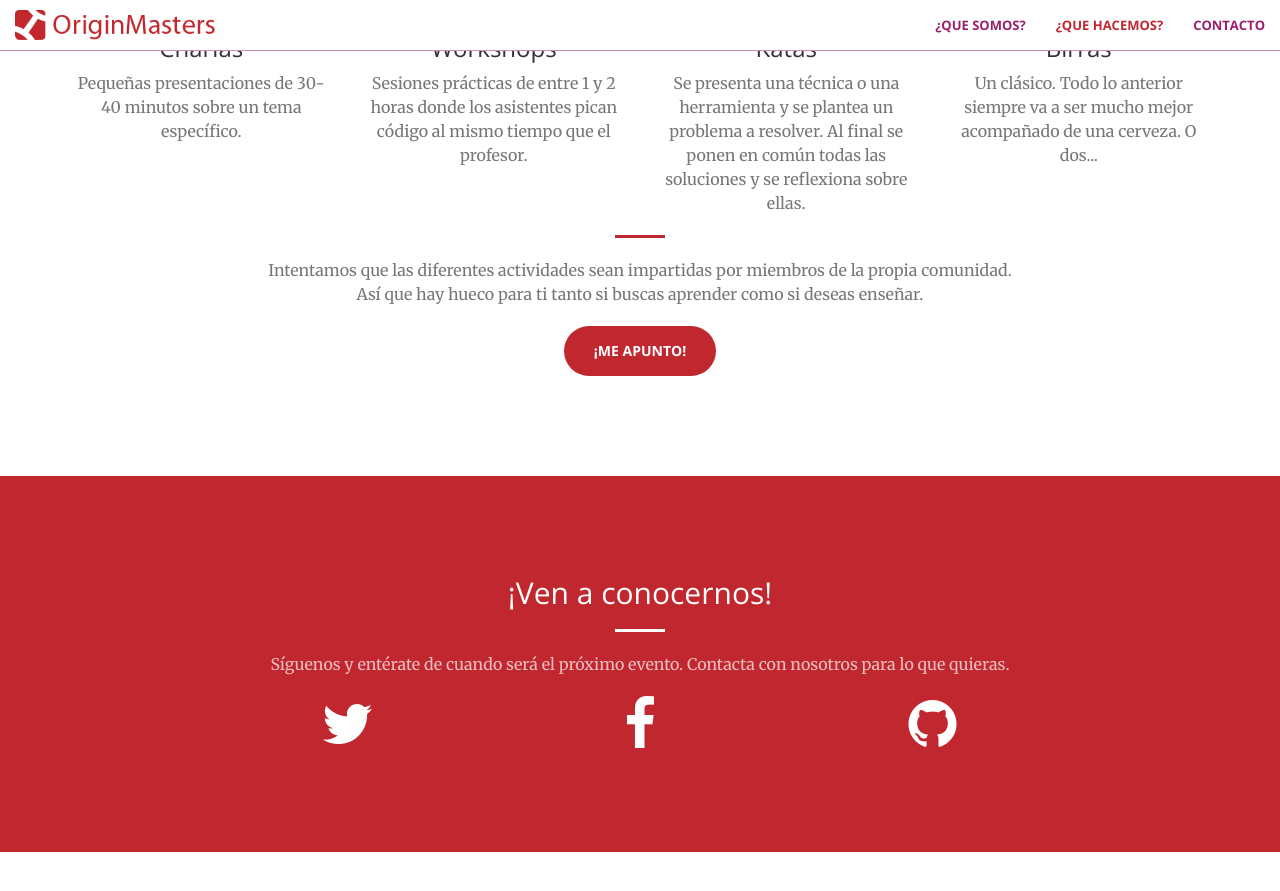
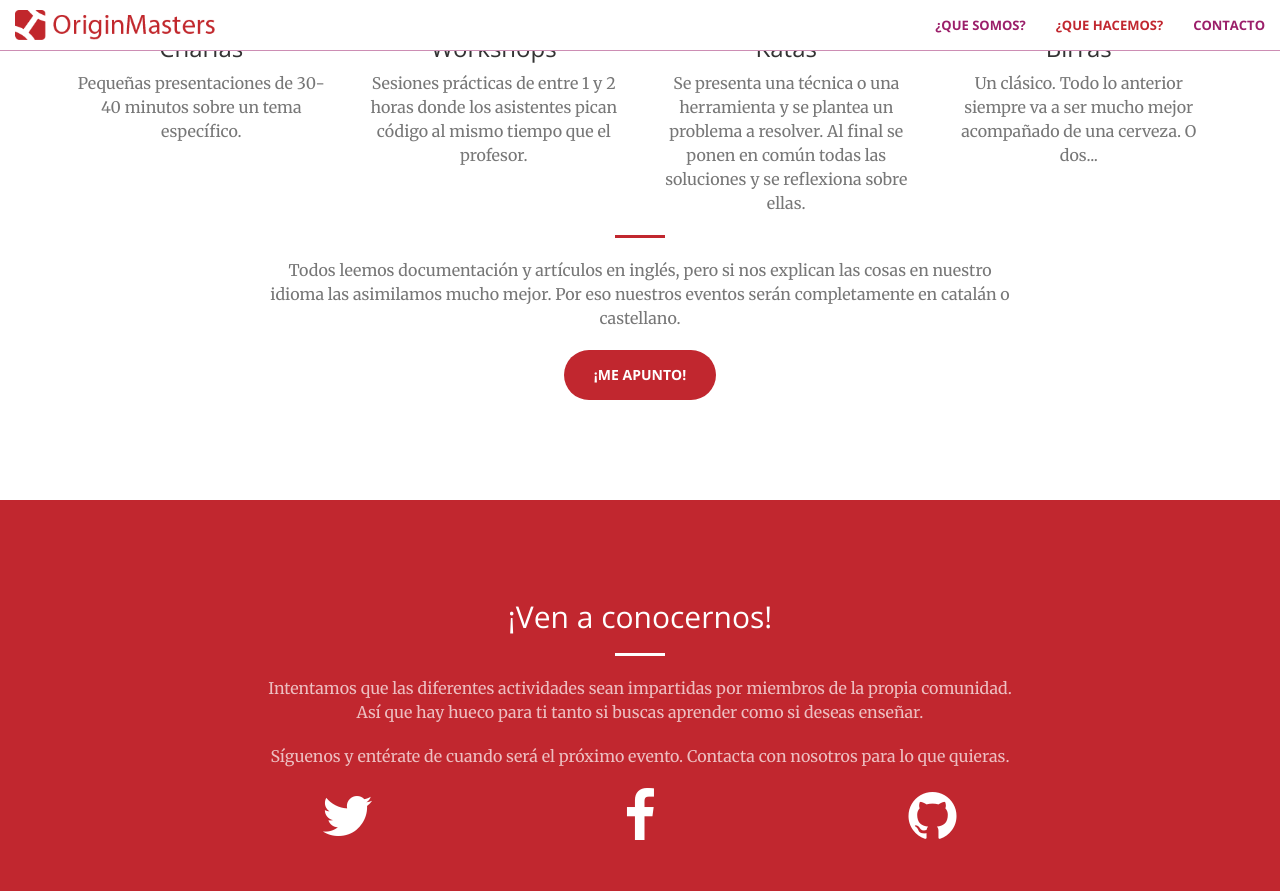
Before and after one commit to originmasters/originmasters.github.io, a Jekyll site: the page built from index.html, in a window 1280 px wide and 900 px high, scrolled down 1555 px. Shown: the top 891 px of the window. Built offline with Jekyll 4.4.1, drawn with Linux system fonts in a browser that asks for light colours; before the commit the page ends 2407 px from its top, so only the background shows below that.

Commit message:
fix texts

```diff
--- a/_includes/contact.html
+++ b/_includes/contact.html
@@ -4,6 +4,7 @@
             <div class="col-lg-8 col-lg-offset-2 text-center">
                 <h2 class="section-heading">¡Ven a conocernos!</h2>
                 <hr class="light">
+                <p class="text-faded">Intentamos que las diferentes actividades sean impartidas por miembros de la propia comunidad. Así que hay hueco para ti tanto si buscas aprender como si deseas enseñar.</p>
                 <p class="text-faded">Síguenos y entérate de cuando será el próximo evento. Contacta con nosotros para lo que quieras.</p>
             </div>
         <div class="col-lg-2 col-lg-offset-2 text-center">
--- a/_includes/services.html
+++ b/_includes/services.html
@@ -43,7 +43,7 @@
         <div class="row">
             <div class="col-lg-8 col-lg-offset-2 text-center">
                 <hr>
-                <p class="text-muted">Intentamos que las diferentes actividades sean impartidas por miembros de la propia comunidad. Así que hay hueco para ti tanto si buscas aprender como si deseas enseñar.</p>
+                <p class="text-muted">Todos leemos documentación y artículos en inglés, pero si nos explican las cosas en nuestro idioma las asimilamos mucho mejor. Por eso nuestros eventos serán completamente en catalán o castellano.</p>
                 <a href="#contact" class="btn btn-primary btn-xl page-scroll">¡Me apunto!</a>
             </div>
         </div>
```
